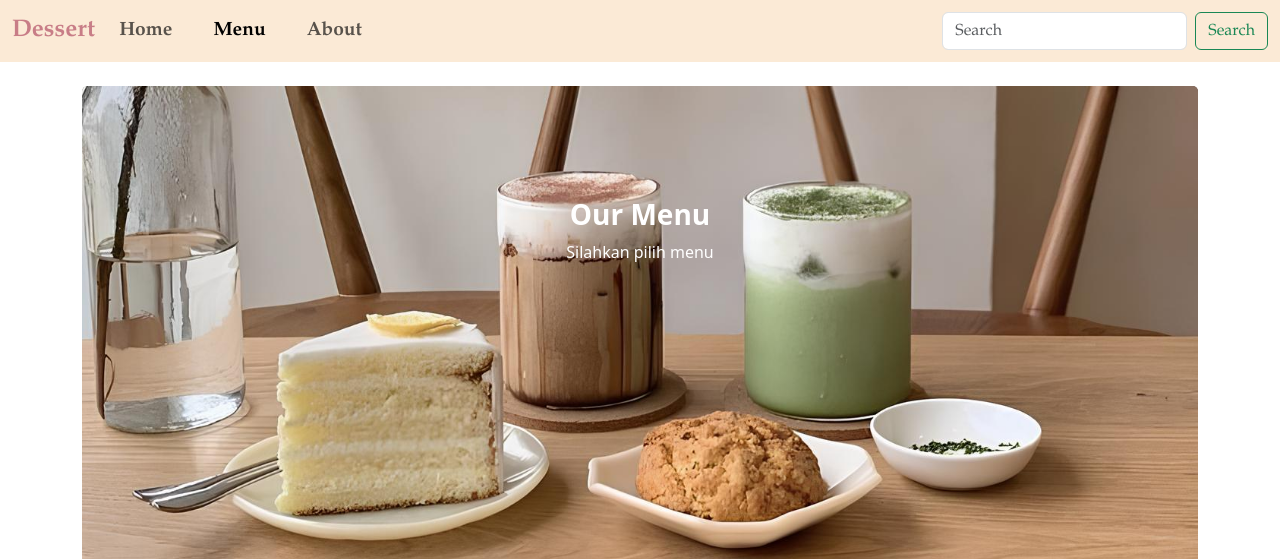
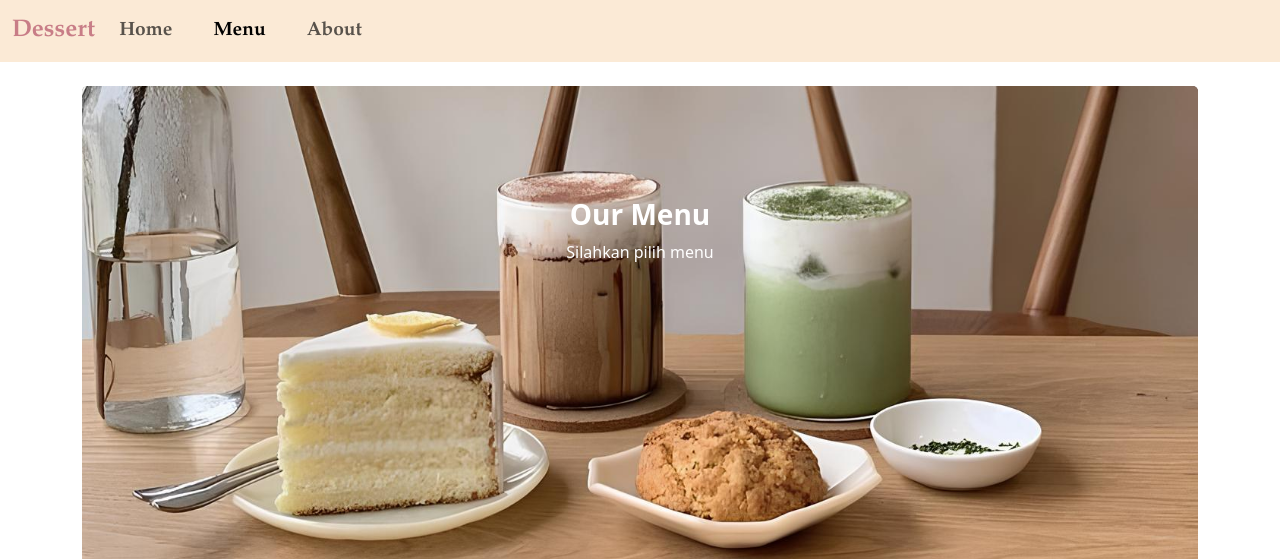
Before and after one commit to deavera/projectAkhirPWD, a PHP site: page /menu1.php in a window 1280 px wide. Shown: the top 559 px of the page. Run offline with PHP 8.4, Linux system fonts and the light colour scheme.

Commit message:
nav hapus

```diff
--- a/menu1.php
+++ b/menu1.php
@@ -26,10 +26,6 @@
             <a class="nav-link" href="about.php">About</a>
           </li>
         </ul>
-        <form class="d-flex" role="search">
-          <input class="form-control me-2" type="search" placeholder="Search" aria-label="Search"/>
-          <button class="btn btn-outline-success" type="submit">Search</button>
-        </form>
       </div>
     </div>
   </nav>
```
